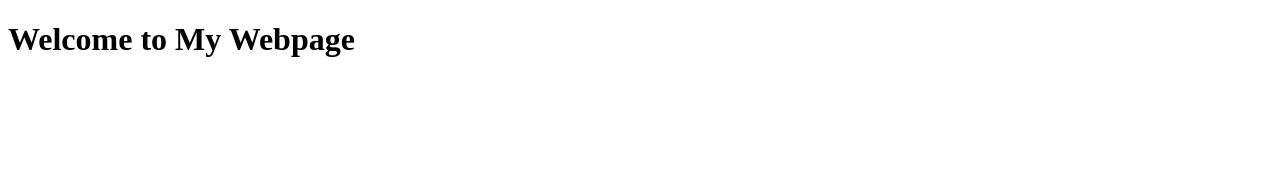
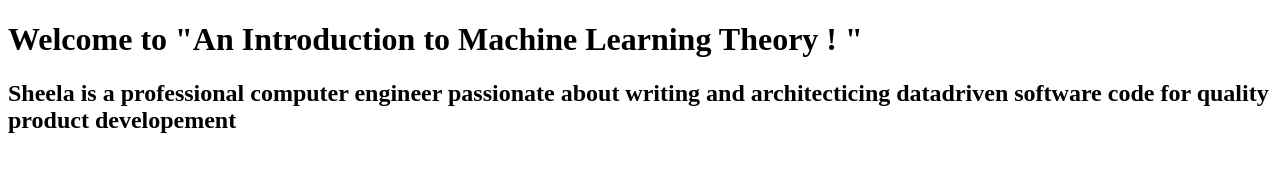
Before and after one commit to sheela14/PersonalWebsite, a plain HTML site: page site/index.html in a window 1280 px wide. Drawn offline with Linux system fonts and the light colour scheme.

Commit message:
my first page

```diff
--- a/site/index.html
+++ b/site/index.html
@@ -1,9 +1,10 @@
 <!DOCTYPE html>
 <html>
 <head>
-	<title>Welcome Page</title>
+	<title>Welcome Machine learning Page</title>
 </head>
 <body>
-<h1> Welcome to My Webpage</h1>
+<h1> Welcome to "An Introduction to Machine Learning Theory ! "</h1>
+<h2> Sheela is a professional computer engineer passionate about writing and architecticing datadriven software code for quality product developement </h2>
 </body>
 </html>
```
